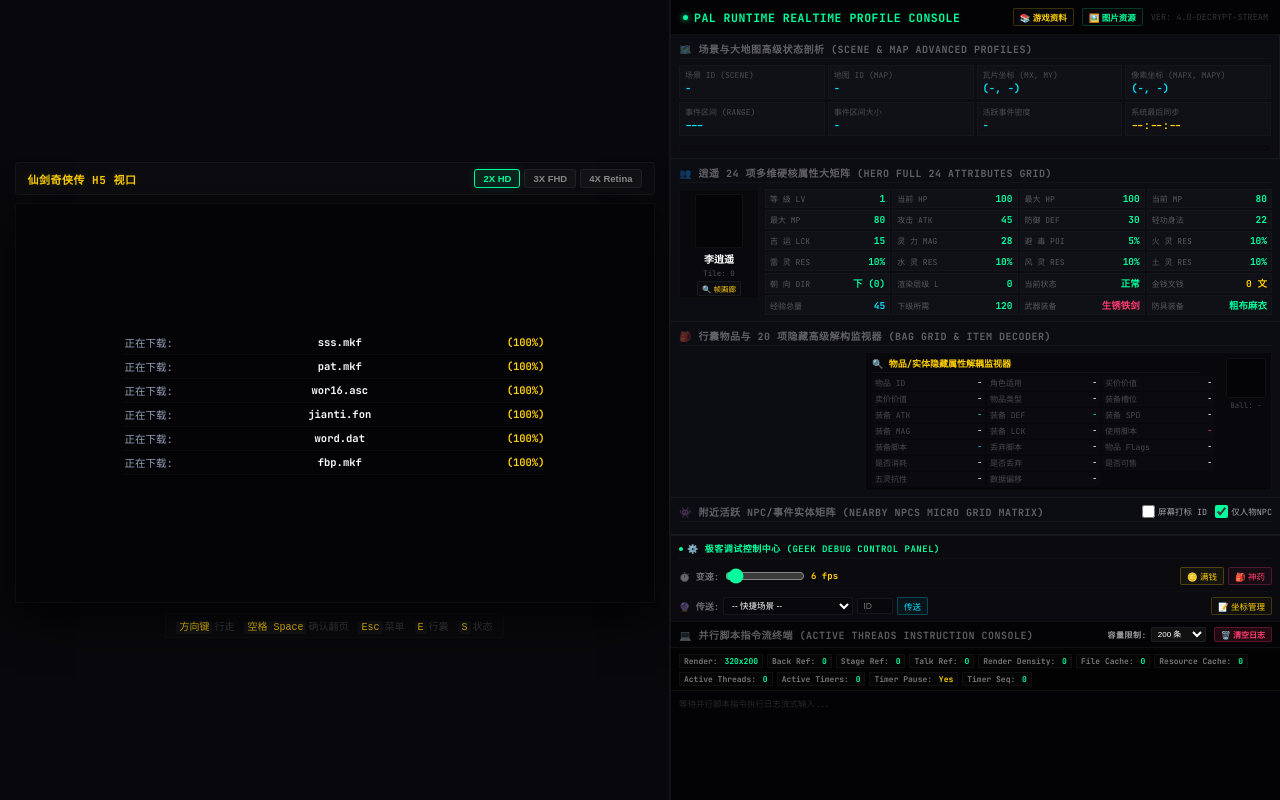
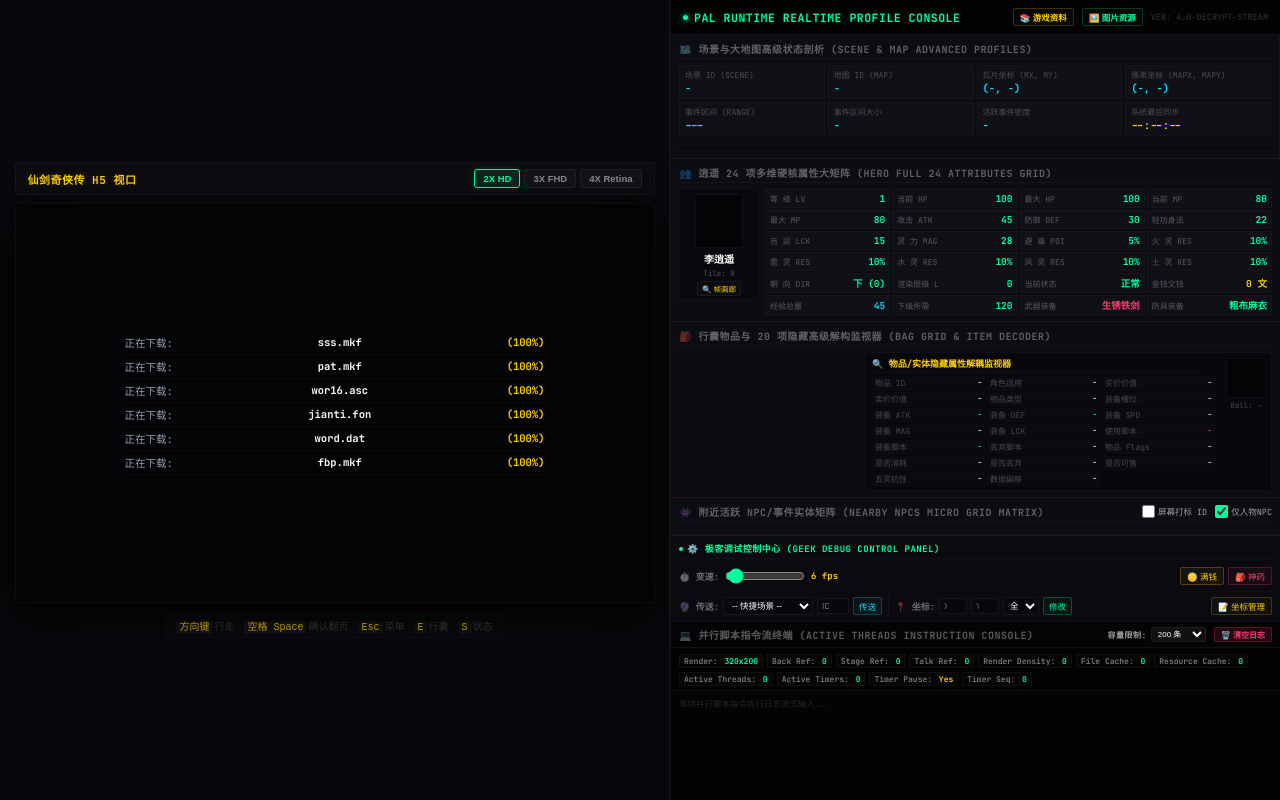
Before and after one commit to seavers/xianjian-h5, a plain HTML site: page index.html in a window 1280 px wide. Drawn offline with Linux system fonts and the light colour scheme; no server answers.

Commit message:
在传送区旁新增直接修改坐标功能并优化坐标管理器收起体验
1. 在极客控制中心“传送”按钮后增加“📍 坐标”直改区域，支持 X、Y 瓦片以及全/半网格的选择性精确定位。2. 在 refreshDashboard 中增设了玩家坐标与控制面板修改输入框的实时同步，并引入 activeElement 焦点阻断技术确保用户编辑输入时不会被强行覆盖。3. 优化了坐标管理器保存配置流程：去除保存成功的 alert 提示，改为保存后自动平滑折叠/收起编辑器面板，提升无缝调试体验。

Co-authored-by: Antigravity <antigravity@deepmind.google.com>

```diff
--- a/index.html
+++ b/index.html
@@ -839,16 +839,29 @@
 					</div>
 				</div>
 
-				<!-- 🔮 快捷场景传送 -->
+				<!-- 🔮 快捷场景传送 & 📍 直接修改坐标 -->
 				<div style="display: flex; align-items: center; justify-content: space-between; flex-wrap: wrap; gap: 6px; border-top: 1px dotted rgba(255,255,255,0.03); padding-top: 5px;">
 					<div style="display: flex; gap: 4px; align-items: center; flex-wrap: wrap;">
 						<span style="font-size: 9px; color: rgba(255,255,255,0.4); font-weight: bold;">🔮 传送:</span>
-						<select id="select-teleport-scene" onchange="onQuickSceneSelect(this.value)" style="background: #08080c; border: 1px solid rgba(255,255,255,0.06); color: #fff; font-size: 8.5px; padding: 2px 4px; outline: none; width: 130px; cursor: pointer; border-radius: 2px;">
+						<select id="select-teleport-scene" onchange="onQuickSceneSelect(this.value)" style="background: #08080c; border: 1px solid rgba(255,255,255,0.06); color: #fff; font-size: 8.5px; padding: 2px 4px; outline: none; width: 90px; cursor: pointer; border-radius: 2px;">
 							<!-- 动态渲染 -->
 						</select>
-						<input type="number" id="input-teleport-id" placeholder="ID" min="1" max="200" style="background: #08080c; border: 1px solid rgba(255,255,255,0.06); color: #fff; font-size: 8.5px; padding: 2px 4px; width: 36px; outline: none; text-align: center; border-radius: 2px;">
-						<button class="btn-dbg" onclick="teleportCustomScene()" style="color: var(--glow-blue); border-color: rgba(0,225,255,0.25); background: rgba(0,225,255,0.05); padding: 2px 6px; font-size: 8.5px;">传送</button>
+						<input type="number" id="input-teleport-id" placeholder="ID" min="1" max="200" style="background: #08080c; border: 1px solid rgba(255,255,255,0.06); color: #fff; font-size: 8.5px; padding: 2px 4px; width: 32px; outline: none; text-align: center; border-radius: 2px;">
+						<button class="btn-dbg" onclick="teleportCustomScene()" style="color: var(--glow-blue); border-color: rgba(0,225,255,0.25); background: rgba(0,225,255,0.05); padding: 2px 5px; font-size: 8.5px;">传送</button>
 					</div>
+
+					<!-- 📍 直接修改坐标 -->
+					<div style="display: flex; gap: 4px; align-items: center; flex-wrap: wrap; border-left: 1px dotted rgba(255,255,255,0.08); padding-left: 6px;">
+						<span style="font-size: 9px; color: rgba(255,255,255,0.4); font-weight: bold;">📍 坐标:</span>
+						<input type="number" id="input-coord-x" placeholder="X" style="background: #08080c; border: 1px solid rgba(255,255,255,0.06); color: #00ff9d; font-size: 8.5px; padding: 2px 4px; width: 28px; outline: none; text-align: center; border-radius: 2px;">
+						<input type="number" id="input-coord-y" placeholder="Y" style="background: #08080c; border: 1px solid rgba(255,255,255,0.06); color: #00ff9d; font-size: 8.5px; padding: 2px 4px; width: 28px; outline: none; text-align: center; border-radius: 2px;">
+						<select id="select-coord-half" style="background: #08080c; border: 1px solid rgba(255,255,255,0.06); color: #fff; font-size: 8.5px; padding: 2px 2px; outline: none; width: 36px; cursor: pointer; border-radius: 2px;">
+							<option value="0">全</option>
+							<option value="1">半</option>
+						</select>
+						<button class="btn-dbg" onclick="modifyPlayerCoord()" style="color: var(--glow-green); border-color: rgba(0,255,157,0.25); background: rgba(0,255,157,0.05); padding: 2px 5px; font-size: 8.5px;">修改</button>
+					</div>
+
 					<button class="btn-dbg" onclick="toggleCoordsManager()" style="color: var(--glow-yellow); border-color: rgba(255,208,0,0.2); background: rgba(255,208,0,0.03); padding: 2px 6px; font-size: 8.5px; margin-left: auto;">📝 坐标管理</button>
 				</div>
 
@@ -1258,6 +1271,17 @@
 			document.getElementById('val-tile-pos').innerText = `(${state.mx}, ${state.my})` + (state.mhalf ? ' +0.5' : '');
 			document.getElementById('val-pixel-pos').innerText = `(${state.mapX}, ${state.mapY})`;
 
+			// 实时同步玩家的当前瓦片坐标至调试控制面板的修改输入框中（防焦点中断）
+			if (document.getElementById('input-coord-x') && document.activeElement !== document.getElementById('input-coord-x')) {
+				document.getElementById('input-coord-x').value = state.mx;
+			}
+			if (document.getElementById('input-coord-y') && document.activeElement !== document.getElementById('input-coord-y')) {
+				document.getElementById('input-coord-y').value = state.my;
+			}
+			if (document.getElementById('select-coord-half') && document.activeElement !== document.getElementById('select-coord-half')) {
+				document.getElementById('select-coord-half').value = state.mhalf;
+			}
+
 			const rangeSize = state.endEventId - state.startEventId;
 			document.getElementById('val-event-range').innerText = `${state.startEventId} ➔ ${state.endEventId}`;
 			document.getElementById('val-range-size').innerText = rangeSize;
@@ -2606,7 +2630,6 @@
 				COORDS = newCoords;
 				localStorage.setItem('PAL_COORDS', JSON.stringify(COORDS));
 				renderQuickSceneOptions();
-				alert('传送坐标配置保存成功！');
 				toggleCoordsManager();
 			} catch (e) {
 				alert('JSON 格式有误，请检查语法！错误信息: ' + e.message);
@@ -2664,6 +2687,38 @@
 				console.error('游戏引擎尚未完全初始化，无法执行传送');
 			}
 		}
+
+		// 直接修改主角坐标位置的功能
+		function modifyPlayerCoord() {
+			const xInput = document.getElementById('input-coord-x').value;
+			const yInput = document.getElementById('input-coord-y').value;
+			const halfInput = document.getElementById('select-coord-half').value;
+
+			if (xInput === '' || yInput === '') {
+				alert('请输入有效的瓦片坐标 X 和 Y！');
+				return;
+			}
+
+			const x = parseInt(xInput);
+			const y = parseInt(yInput);
+			const half = parseInt(halfInput);
+
+			if (x < 0 || x > 127 || y < 0 || y > 127) {
+				alert('瓦片坐标范围必须在 0 到 127 之间！');
+				return;
+			}
+
+			if (window.setRolePos) {
+				window.setRolePos(x, y, half);
+				import('./js/ui/talk.js').then(({ Talk }) => {
+					Talk.talkTips(`精确定位！已将主角瓦片坐标修改为 (${x}, ${y})` + (half ? ' (半网格)' : ''));
+				});
+			} else {
+				console.error('游戏引擎尚未初始化完成，无法修改坐标');
+			}
+		}
+
+		window.modifyPlayerCoord = modifyPlayerCoord;
 
 		// 页面初始化时自动加载
 		document.addEventListener('DOMContentLoaded', loadCoords);
```
